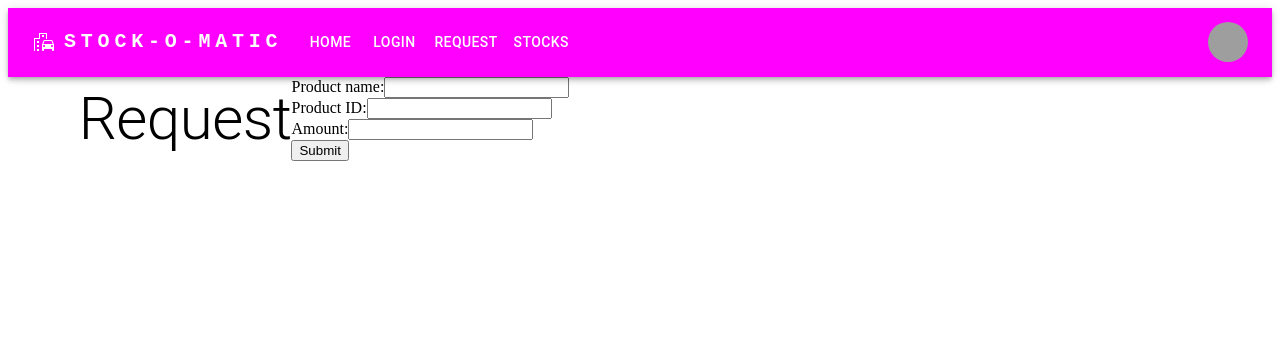
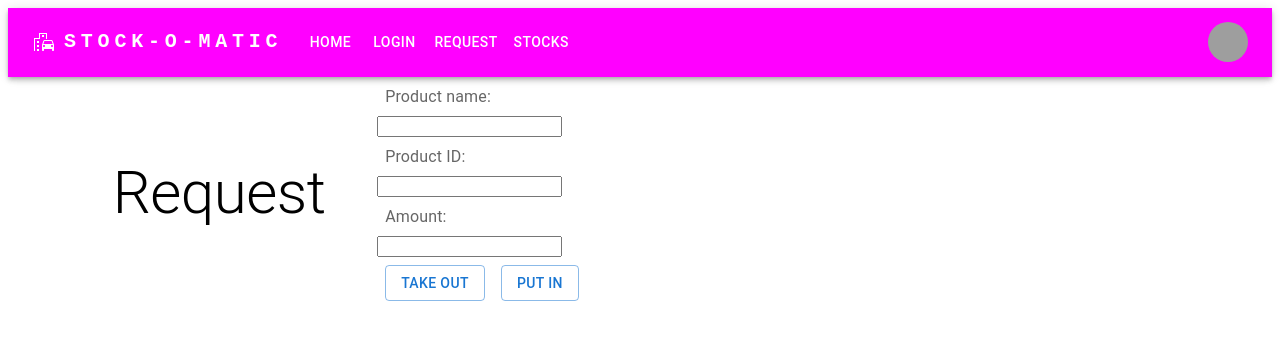
Before and after one commit to WimDC/project-reactts-wimdc, a React (Vite) app: page /request/1 in a window 1280 px wide. Shown: the top 340 px of the page. Built offline with nearby package versions, Linux system fonts and the light colour scheme; grey boxes are pictures that could not be loaded.

Commit message:
Request add and take out

```diff
--- a/src/Pages/Home/Home.tsx
+++ b/src/Pages/Home/Home.tsx
@@ -26,9 +26,15 @@ const [data, setData] = useState(null);
     }
 
     return(
-         <Box>
-            <Typography variant="h2">HOME</Typography>
-            <Typography variant="h3">Stock-o-matic</Typography>
+         <Box sx={{display: "flex",
+        flexDirection: "column",
+        alignItems: "center",
+        justifyContent: "center",
+        height: "100vh",
+        textAlign: "center"}}>
+            <Typography sx={{fontSize: "36px",
+        fontWeight: "bold"}} variant="h2">HOME</Typography>
+            <Typography sx={{fontSize: 18, marginBottom: 10}} variant="h3">Stock-o-matic</Typography>
             <Typography> Welcome to the stock management tool you need!</Typography>
             {data?.location && <WeatherBox data={data} />}
         </Box>
--- a/src/Pages/Request/Partial/RequestBox.tsx
+++ b/src/Pages/Request/Partial/RequestBox.tsx
@@ -4,6 +4,7 @@ import {
   getStockContent,
   saveStockContent
 } from "../../../Helper/getStockContent";
+import { Box, InputLabel, Button } from "@mui/material"
 
 interface RequestBoxProps {
   stockId: string;
@@ -17,11 +18,47 @@ export const RequestBox: FC<RequestBoxProps> = ({ stockId }) => {
 
   console.log(stockData);
 
-  const onSubmit = () => {
+  const onTakeOut = () => {
   if (!Array.isArray(stockData)) {
-      console.log("carStockWimInitiate is not an array");
+    console.log("stockData is not an array");
     return;
     }
+    let matchFound = false;
+  const updatedList = stockData.map(item => {
+    if (item.productId === productIdText) {
+      matchFound = true;
+      const remainingAmount = item.amount - parseInt(amountNumber);
+      const updatedItem = { ...item, amount: remainingAmount > 0 ? remainingAmount : 0 };
+      return updatedItem;
+    }
+      return item;
+  });
+
+    if (!matchFound) {
+      alert("There is no product with the specified product id")
+    }
+
+  saveStockContent(updatedList);
+  }
+
+
+
+  const onPutIn = () => {
+    const foundInStock: boolean = stockData.find(item => {
+      const match = item.productId === productIdText;
+      return match;
+    });
+    if (foundInStock) {
+      const updatedList = stockData.map(item => {
+        if (item.productId === productIdText) {
+          const newAmount = item.amount + parseInt(amountNumber);
+          const updatedItem = { ...item, amount: newAmount };
+          return updatedItem;
+        }
+        return item;
+      });
+      saveStockContent(updatedList);
+    } else {
       const newStockItem: StockProps = {
         productName: productNameText,
         productId: productIdText,
@@ -36,11 +73,16 @@ export const RequestBox: FC<RequestBoxProps> = ({ stockId }) => {
       } else {
         console.log("No initial carstock");
       }
-  };
+    }
+
+  }
+
+
 
   return (
-    <div>
-      <label htmlFor="product-name">Product name:</label>
+    <Box>
+      <Box>
+      <InputLabel sx={{padding: 1}} htmlFor="product-name">Product name:</InputLabel>
       <input
         id="product-name"
         type="text"
@@ -48,7 +90,7 @@ export const RequestBox: FC<RequestBoxProps> = ({ stockId }) => {
         onChange={e => setProductNameText(e.target.value)}
       />
       <br />
-      <label htmlFor="product-id">Product ID:</label>
+      <InputLabel sx={{padding: 1}}  htmlFor="product-id">Product ID:</InputLabel>
       <input
         id="product-id"
         type="text"
@@ -56,7 +98,7 @@ export const RequestBox: FC<RequestBoxProps> = ({ stockId }) => {
         onChange={e => setProductIdText(e.target.value)}
       />
       <br />
-      <label htmlFor="amount">Amount:</label>
+      <InputLabel sx={{padding: 1}}  htmlFor="amount">Amount:</InputLabel>
       <input
         id="amount"
         type="number"
@@ -64,7 +106,9 @@ export const RequestBox: FC<RequestBoxProps> = ({ stockId }) => {
         onChange={e => setAmountNumber(e.target.value)}
       />
       <br />
-      <button onClick={onSubmit}>Submit</button>
-    </div>
+      <Button sx={{ margin: 1 }} variant="outlined" onClick={() => onTakeOut()}>Take out</Button>
+      <Button sx={{ margin: 1 }} variant="outlined" onClick={() => onPutIn()}>Put In</Button>
+      </Box>
+    </Box>
   );
 };
--- a/src/Pages/Request/Request.tsx
+++ b/src/Pages/Request/Request.tsx
@@ -10,7 +10,7 @@ export const Request = () => {
     const { id: stockId } = useParams();
     return (
         <Box sx={{ width: "50%", display: "flex", justifyContent: "center", alignItems: "center" }}>
-            <Typography variant='h2'>Request</Typography>
+            <Typography sx={{ width: "50%", display: "flex", justifyContent: "center", alignItems: "center" }} variant='h2'>Request</Typography>
             <RequestBox stockId={stockId ?? ""}/>
         </Box>
     )
--- a/src/Pages/StockDetail/StockDetail.tsx
+++ b/src/Pages/StockDetail/StockDetail.tsx
@@ -8,25 +8,26 @@ import {
   getStockContent,
   saveStockContent
 } from "../../Helper/getStockContent";
-import { RequestBox } from "../Request/Partial/RequestBox";
 import { StockProps } from "../Stocks/stockData";
 
-export const withdrawOne = (stockData, setStockData, item: StockProps) => {
-  item.amount > 0 ? (item.amount -= 1) : 0;
-  const updatedItem = { ...item, amount: item.amount };
-  const newList = stockData.filter(listItem => listItem !== item);
-  const updatedNewList = [...newList, updatedItem];
-  const sortedUpdatedNewList = updatedNewList.sort((a, b) => a.productId - b.productId);
-  setStockData(sortedUpdatedNewList);
-  localStorage.setItem("stock", JSON.stringify(sortedUpdatedNewList));
-  console.log("sortedUpdatedNewList: " + sortedUpdatedNewList);
-};
+
 export const StockDetail: FC<StockProps[]> = () => {
     const navigate = useNavigate();
     //request new item
     const goToRequestPage = (stockId: string) => {
     navigate("/request/"+stockId);
     }
+
+    const withdrawOne = (stockData: StockProps[], setStockData, item: StockProps) => {
+    item.amount > 0 ? (item.amount -= 1) : 0;
+    const updatedItem = { ...item, amount: item.amount };
+    const newList = stockData.filter(listItem => listItem !== item);
+    const updatedNewList = [...newList, updatedItem];
+    const sortedUpdatedNewList = updatedNewList.sort((a, b) => a.amount - b.amount);
+    setStockData(sortedUpdatedNewList);
+    localStorage.setItem("stock", JSON.stringify(sortedUpdatedNewList));
+    console.log("sortedUpdatedNewList: " + sortedUpdatedNewList);
+    };
 
   const getStock = getStockContent();
   //  const getStockString = localStorage.getItem("stock") ?? "";
```
Lines whose indentation alone changed are shown as unchanged.
